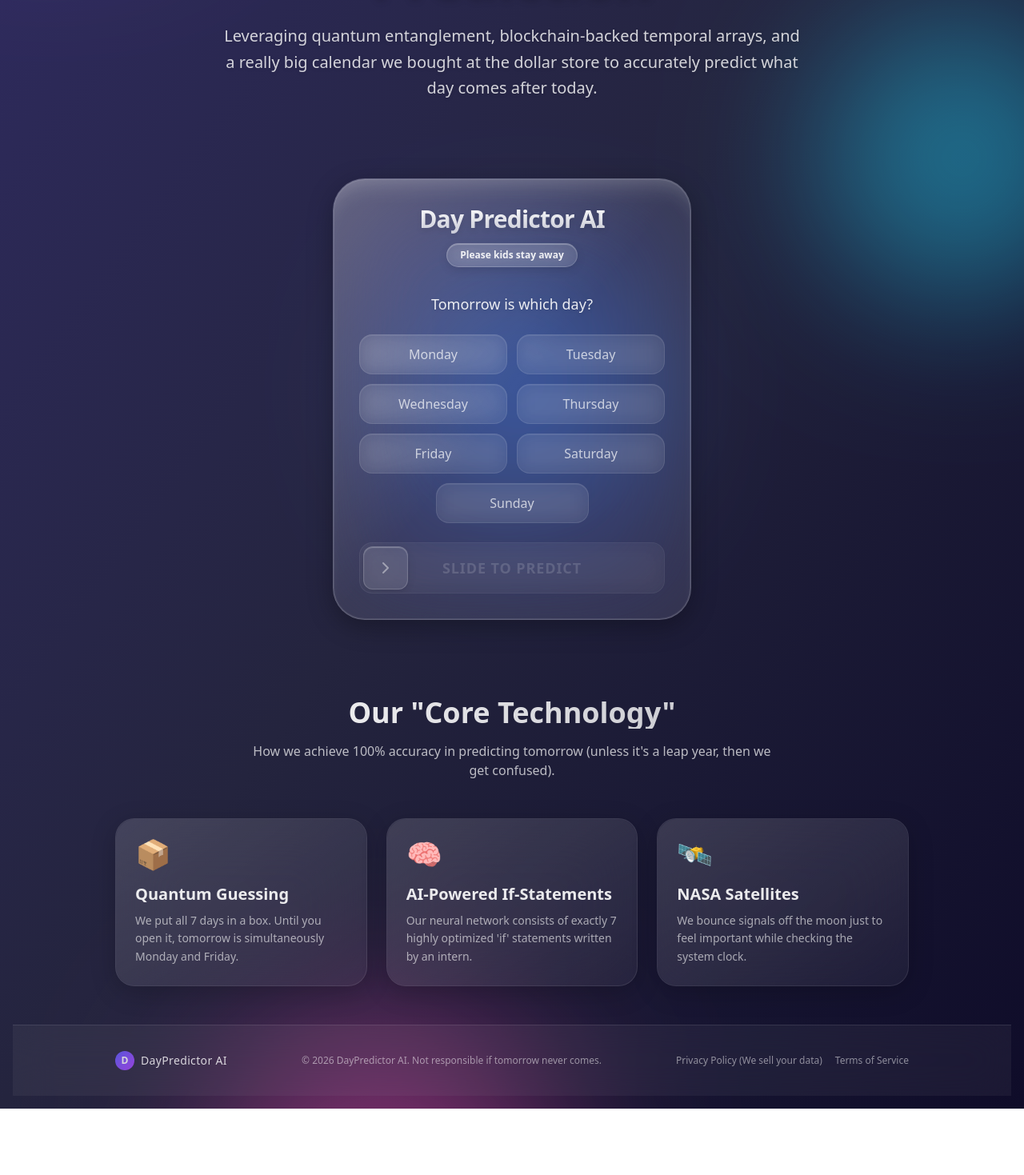
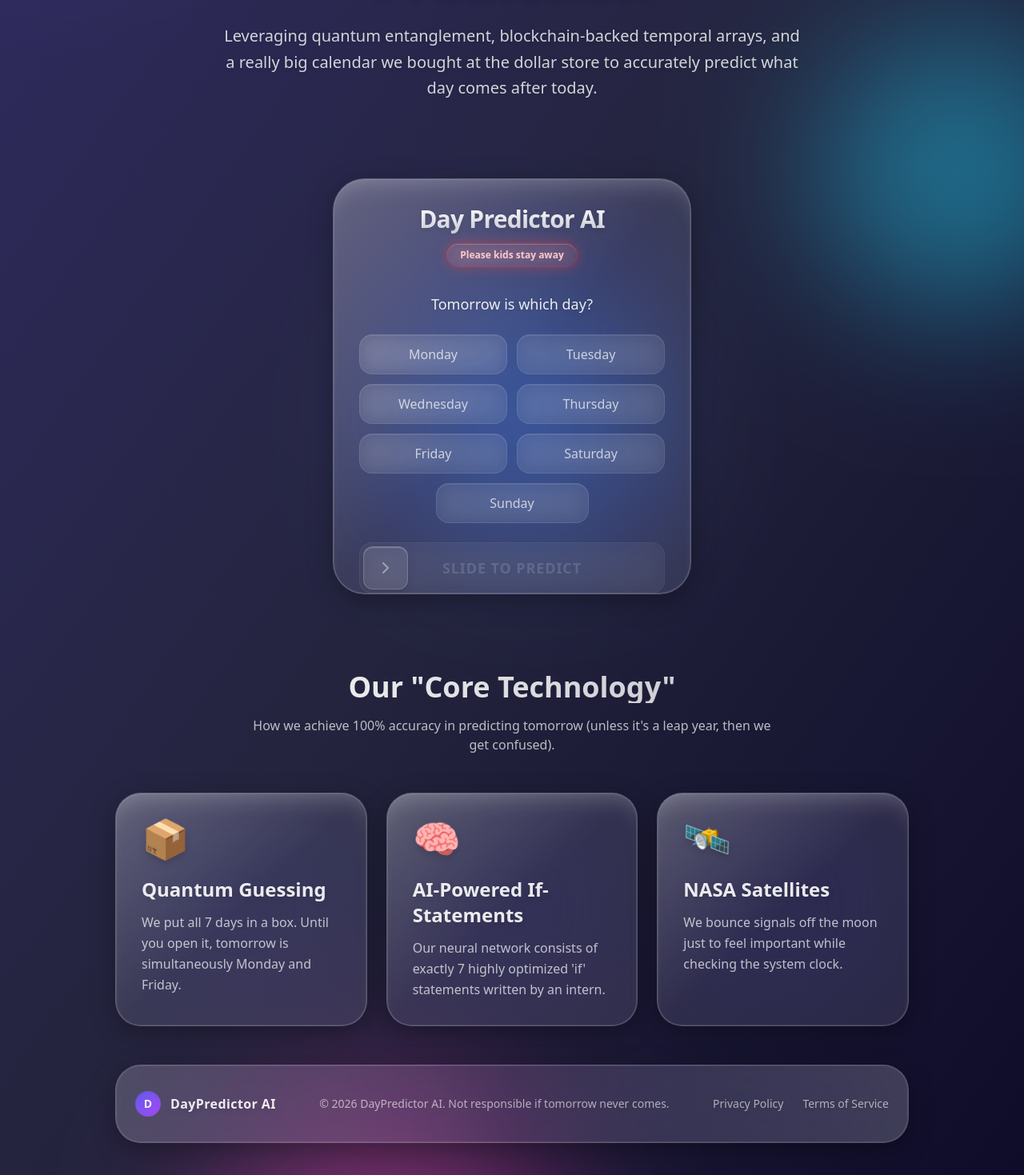
Before and after one commit to thrimurthi2025-creator/Day-predictor-Ai, a React (Vite) app: page / in a window 1280 px wide. Shown: the part 355-1824 px from the top of the page at 80% size. Before the commit the page ends 1741 px from the top, so only its background shows below. Built offline with nearby package versions, Linux system fonts and the light colour scheme.

Commit message:
feat: Adjust loading times and header spacing
Increase the delay between loading messages to 2 seconds for a smoother user experience. Update header padding and text size for better responsiveness on smaller screens.

```diff
--- a/src/App.tsx
+++ b/src/App.tsx
@@ -28,7 +28,7 @@ export default function App() {
     if (isLoading && loadingMessageIndex < LOADING_MESSAGES.length) {
       timer = setTimeout(() => {
         setLoadingMessageIndex(prev => prev + 1);
-      }, 1500); // 1.5 seconds
+      }, 2000); // 2 seconds
     } else if (isLoading && loadingMessageIndex === LOADING_MESSAGES.length) {
       setIsLoading(false);
       setIsFinished(true);
@@ -105,14 +105,14 @@ export default function App() {
       <div className="absolute top-[40%] left-[40%] w-72 h-72 bg-blue-500 rounded-full mix-blend-screen filter blur-[80px] opacity-40 animate-blob animation-delay-6000"></div>
 
       {/* Sticky Header */}
-      <header className="fixed top-6 left-0 right-0 z-50 flex justify-center px-4 pointer-events-none">
-        <div className="glass-card w-full max-w-4xl rounded-full px-8 py-4 flex items-center justify-between pointer-events-auto transition-all duration-300">
+      <header className="fixed top-4 md:top-6 left-0 right-0 z-50 flex justify-center px-4 pointer-events-none">
+        <div className="glass-card w-full max-w-4xl rounded-full px-4 md:px-8 py-3 md:py-4 flex items-center justify-between pointer-events-auto transition-all duration-300">
           {/* Logo */}
-          <div className="font-extrabold text-xl tracking-tight flex items-center gap-2 text-white">
-            <div className="w-8 h-8 rounded-full bg-gradient-to-br from-indigo-500 to-purple-500 flex items-center justify-center text-white shadow-inner">
+          <div className="font-extrabold text-lg md:text-xl tracking-tight flex items-center gap-2 text-white">
+            <div className="w-6 h-6 md:w-8 md:h-8 rounded-full bg-gradient-to-br from-indigo-500 to-purple-500 flex items-center justify-center text-white shadow-inner text-sm md:text-base">
               D
             </div>
-            <span>DayPredictor</span>
+            <span className="hidden sm:inline">DayPredictor</span>
           </div>
 
           {/* Navigation */}
@@ -124,8 +124,8 @@ export default function App() {
 
           {/* Status Badge */}
           <div className="flex items-center gap-4">
-            <span className="flex items-center gap-2 bg-green-500/10 border border-green-400/30 text-green-100 backdrop-blur-md text-xs font-semibold px-4 py-1.5 rounded-full shadow-[0_0_15px_rgba(74,222,128,0.3),inset_0_1px_1px_rgba(255,255,255,0.2)]">
-              <span className="w-2 h-2 rounded-full bg-green-400 animate-pulse shadow-[0_0_8px_rgba(74,222,128,0.8)]"></span>
+            <span className="flex items-center gap-1.5 md:gap-2 bg-green-500/10 border border-green-400/30 text-green-100 backdrop-blur-md text-[10px] md:text-xs font-semibold px-3 md:px-4 py-1 md:py-1.5 rounded-full shadow-[0_0_15px_rgba(74,222,128,0.3),inset_0_1px_1px_rgba(255,255,255,0.2)]">
+              <span className="w-1.5 h-1.5 md:w-2 md:h-2 rounded-full bg-green-400 animate-pulse shadow-[0_0_8px_rgba(74,222,128,0.8)]"></span>
               System Online
             </span>
           </div>
@@ -147,27 +147,28 @@ export default function App() {
 
         {/* Prediction Applet */}
         <section id="predict" className="w-full flex justify-center px-4">
-          <div className="relative bg-white/10 backdrop-blur-3xl backdrop-saturate-150 border border-white/20 rounded-[2.5rem] shadow-[0_8px_32px_0_rgba(0,0,0,0.3),inset_0_0_0_1px_rgba(255,255,255,0.1),inset_0_24px_32px_-24px_rgba(255,255,255,0.3)] w-full max-w-md p-8 text-center z-10 overflow-hidden">
+          <div className="relative bg-white/10 backdrop-blur-3xl backdrop-saturate-150 border border-white/20 rounded-[2.5rem] shadow-[0_8px_32px_0_rgba(0,0,0,0.3),inset_0_0_0_1px_rgba(255,255,255,0.1),inset_0_24px_32px_-24px_rgba(255,255,255,0.3)] w-full max-w-md h-[480px] sm:h-[520px] flex flex-col p-6 md:p-8 text-center z-10 overflow-hidden">
           {/* Inner glass highlight */}
           <div className="absolute inset-0 bg-gradient-to-br from-white/20 via-transparent to-transparent pointer-events-none"></div>
 
-          <div className="relative z-20 mb-8">
-            <h1 className="text-3xl font-bold tracking-tight mb-3 drop-shadow-md bg-clip-text text-transparent bg-gradient-to-b from-white to-white/70">Day Predictor AI</h1>
-            <span className="inline-block bg-white/10 border border-white/20 text-white/90 backdrop-blur-md text-xs font-semibold px-4 py-1.5 rounded-full shadow-[0_4px_12px_rgba(0,0,0,0.1),inset_0_1px_1px_rgba(255,255,255,0.3)]">
+          <div className="relative z-20 mb-6 md:mb-8 shrink-0">
+            <h1 className="text-2xl md:text-3xl font-bold tracking-tight mb-3 drop-shadow-md bg-clip-text text-transparent bg-gradient-to-b from-white to-white/70">Day Predictor AI</h1>
+            <span className="inline-block bg-red-500/10 border border-red-500/30 text-red-200 backdrop-blur-md text-[10px] md:text-xs font-semibold px-3 md:px-4 py-1 md:py-1.5 rounded-full shadow-[0_0_15px_rgba(239,68,68,0.4),inset_0_1px_1px_rgba(255,255,255,0.2)]">
               Please kids stay away
             </span>
           </div>
 
-          {!isLoading && !isFinished && (
-            <div className="relative z-20 space-y-6">
+          <div className="relative z-20 flex-1 flex flex-col justify-center w-full">
+            {!isLoading && !isFinished && (
+              <div className="w-full space-y-6">
               <p className="text-lg font-medium text-white/90 drop-shadow-sm">Tomorrow is which day?</p>
 
-              <div className="grid grid-cols-2 gap-3">
+              <div className="grid grid-cols-2 gap-2 md:gap-3">
                 {DAYS.slice(0, 6).map(day => (
                   <button
                     key={day}
                     onClick={() => setSelectedDay(day)}
-                    className={`relative overflow-hidden py-3 px-4 rounded-2xl font-medium transition-all duration-300 border backdrop-blur-md ${
+                    className={`relative overflow-hidden py-2.5 md:py-3 px-2 md:px-4 rounded-xl md:rounded-2xl text-sm md:text-base font-medium transition-all duration-300 border backdrop-blur-md ${
                       selectedDay === day
                         ? 'border-blue-400/50 bg-blue-500/20 text-white shadow-[0_0_20px_rgba(59,130,246,0.5),inset_0_1px_1px_rgba(255,255,255,0.5)] scale-[1.02]'
                         : 'border-white/10 bg-white/5 text-white/70 hover:bg-white/10 hover:text-white hover:border-white/30 shadow-[inset_0_1px_1px_rgba(255,255,255,0.1)]'
@@ -180,7 +181,7 @@ export default function App() {
                 <div className="col-span-2 flex justify-center">
                   <button
                     onClick={() => setSelectedDay(DAYS[6])}
-                    className={`relative overflow-hidden w-1/2 py-3 px-4 rounded-2xl font-medium transition-all duration-300 border backdrop-blur-md ${
+                    className={`relative overflow-hidden w-[60%] md:w-1/2 py-2.5 md:py-3 px-2 md:px-4 rounded-xl md:rounded-2xl text-sm md:text-base font-medium transition-all duration-300 border backdrop-blur-md ${
                       selectedDay === DAYS[6]
                         ? 'border-blue-400/50 bg-blue-500/20 text-white shadow-[0_0_20px_rgba(59,130,246,0.5),inset_0_1px_1px_rgba(255,255,255,0.5)] scale-[1.02]'
                         : 'border-white/10 bg-white/5 text-white/70 hover:bg-white/10 hover:text-white hover:border-white/30 shadow-[inset_0_1px_1px_rgba(255,255,255,0.1)]'
@@ -194,7 +195,7 @@ export default function App() {
 
               <div
                 ref={sliderRef}
-                className={`relative h-16 rounded-2xl overflow-hidden border backdrop-blur-md transition-all duration-300 ${
+                className={`relative h-14 md:h-16 rounded-2xl overflow-hidden border backdrop-blur-md transition-all duration-300 ${
                   selectedDay
                     ? 'bg-white/5 border-white/20 shadow-[inset_0_1px_1px_rgba(255,255,255,0.1)]'
                     : 'bg-white/5 border-white/10 opacity-50 cursor-not-allowed'
@@ -205,13 +206,13 @@ export default function App() {
                   style={{ width: `${sliderValue}%`, transitionDuration: isDragging ? '0ms' : '300ms' }}
                 />
                 <div className="absolute inset-0 flex items-center justify-center pointer-events-none z-0">
-                  <span className={`font-bold text-lg tracking-wider ${selectedDay ? 'text-white/90 drop-shadow-md' : 'text-white/30'}`}>
+                  <span className={`font-bold text-sm md:text-lg tracking-wider ${selectedDay ? 'text-white/90 drop-shadow-md' : 'text-white/30'}`}>
                     SLIDE TO PREDICT
                   </span>
                 </div>
                 <div className="absolute inset-y-1 left-1 right-1">
                   <div
-                    className={`absolute h-full w-14 bg-white/20 backdrop-blur-xl border border-white/40 rounded-xl flex items-center justify-center shadow-[0_4px_12px_rgba(0,0,0,0.2),inset_0_1px_1px_rgba(255,255,255,0.6)] z-10 touch-none ${selectedDay ? 'cursor-grab active:cursor-grabbing' : 'cursor-not-allowed'}`}
+                    className={`absolute h-full w-12 md:w-14 bg-white/20 backdrop-blur-xl border border-white/40 rounded-xl flex items-center justify-center shadow-[0_4px_12px_rgba(0,0,0,0.2),inset_0_1px_1px_rgba(255,255,255,0.6)] z-10 touch-none ${selectedDay ? 'cursor-grab active:cursor-grabbing' : 'cursor-not-allowed'}`}
                     style={{
                       left: `${sliderValue}%`,
                       transform: `translateX(-${sliderValue}%)`,
@@ -219,7 +220,7 @@ export default function App() {
                     }}
                     onPointerDown={handlePointerDown}
                   >
-                    <ChevronRight className={`text-white transition-transform ${isDragging ? 'scale-110' : ''}`} />
+                    <ChevronRight className={`text-white transition-transform w-5 h-5 md:w-6 md:h-6 ${isDragging ? 'scale-110' : ''}`} />
                   </div>
                 </div>
               </div>
@@ -227,15 +228,15 @@ export default function App() {
           )}
 
           {isLoading && (
-            <div className="relative z-20 py-12 flex flex-col items-center justify-center space-y-8">
+            <div className="w-full flex flex-col items-center justify-center space-y-6 md:space-y-8">
               <div className="relative">
                 <div className="absolute inset-0 bg-blue-500 rounded-full blur-xl opacity-50 animate-pulse"></div>
-                <Loader2 className="w-16 h-16 text-white animate-spin relative z-10" />
+                <Loader2 className="w-12 h-12 md:w-16 md:h-16 text-white animate-spin relative z-10" />
               </div>
-              <div className="h-20 flex items-center justify-center w-full">
+              <div className="h-16 md:h-20 flex items-center justify-center w-full px-2">
                 <p
                   key={loadingMessageIndex}
-                  className="text-2xl md:text-3xl font-bold text-center animate-in zoom-in fade-in duration-500 drop-shadow-[0_0_20px_rgba(255,255,255,0.8)] bg-clip-text text-transparent bg-gradient-to-r from-yellow-200 via-white to-cyan-200"
+                  className="text-xl sm:text-2xl md:text-3xl font-bold text-center animate-in zoom-in fade-in duration-500 drop-shadow-[0_0_20px_rgba(255,255,255,0.8)] bg-clip-text text-transparent bg-gradient-to-r from-yellow-200 via-white to-cyan-200"
                 >
                   {LOADING_MESSAGES[loadingMessageIndex] || LOADING_MESSAGES[LOADING_MESSAGES.length - 1]}
                 </p>
@@ -251,7 +252,7 @@ export default function App() {
             const isCorrect = selectedDay === actualTomorrow;
 
             return (
-              <div className="relative z-20 py-8 flex flex-col items-center justify-center space-y-6 animate-in fade-in zoom-in duration-700">
+              <div className="w-full flex flex-col items-center justify-center space-y-6 animate-in fade-in zoom-in duration-700">
                 <div className="relative">
                   <div className={`absolute inset-0 ${isCorrect ? 'bg-green-500' : 'bg-red-500'} rounded-full blur-xl opacity-50 animate-pulse`}></div>
                   {isCorrect ? (
@@ -281,17 +282,18 @@ export default function App() {
               </div>
             );
           })()}
+          </div>
         </div>
         </section>
 
         {/* Core Technology Section */}
-        <section id="technology" className="w-full px-4 space-y-12">
+        <section id="technology" className="w-full px-4 space-y-8 md:space-y-12">
           <div className="text-center space-y-4">
-            <h3 className="text-3xl md:text-4xl font-bold bg-clip-text text-transparent bg-gradient-to-r from-white to-white/70">Our "Core Technology"</h3>
-            <p className="text-white/70 max-w-2xl mx-auto">How we achieve 100% accuracy in predicting tomorrow (unless it's a leap year, then we get confused).</p>
+            <h3 className="text-2xl sm:text-3xl md:text-4xl font-bold bg-clip-text text-transparent bg-gradient-to-r from-white to-white/70">Our "Core Technology"</h3>
+            <p className="text-white/70 text-sm sm:text-base max-w-2xl mx-auto px-2">How we achieve 100% accuracy in predicting tomorrow (unless it's a leap year, then we get confused).</p>
           </div>
 
-          <div className="grid grid-cols-1 md:grid-cols-3 gap-6">
+          <div className="grid grid-cols-1 sm:grid-cols-2 md:grid-cols-3 gap-4 md:gap-6">
             {[
               {
                 title: "Quantum Guessing",
@@ -309,11 +311,14 @@ export default function App() {
                 icon: "🛰️"
               }
             ].map((tech, i) => (
-              <div key={i} className="relative bg-white/5 backdrop-blur-2xl border border-white/10 rounded-3xl p-6 shadow-[0_8px_32px_0_rgba(0,0,0,0.2)] hover:bg-white/10 transition-all duration-300 hover:-translate-y-1">
-                <div className="absolute inset-0 bg-gradient-to-br from-white/10 to-transparent rounded-3xl pointer-events-none"></div>
-                <div className="text-4xl mb-4">{tech.icon}</div>
-                <h4 className="text-xl font-bold text-white/90 mb-2">{tech.title}</h4>
-                <p className="text-white/60 text-sm leading-relaxed">{tech.desc}</p>
+              <div key={i} className="group relative bg-white/10 backdrop-blur-3xl backdrop-saturate-150 border border-white/20 rounded-[2rem] p-6 md:p-8 shadow-[0_8px_32px_0_rgba(0,0,0,0.3),inset_0_0_0_1px_rgba(255,255,255,0.1),inset_0_24px_32px_-24px_rgba(255,255,255,0.3)] hover:bg-white/20 transition-all duration-500 hover:-translate-y-2 hover:shadow-[0_16px_48px_0_rgba(0,0,0,0.4),0_0_30px_rgba(255,255,255,0.1),inset_0_0_0_1px_rgba(255,255,255,0.2)] overflow-hidden">
+                <div className="absolute inset-0 bg-gradient-to-br from-white/20 via-transparent to-transparent pointer-events-none"></div>
+                <div className="absolute -top-20 -right-20 w-40 h-40 bg-white/20 rounded-full mix-blend-overlay filter blur-3xl opacity-0 group-hover:opacity-100 transition-opacity duration-500"></div>
+                <div className="relative z-10">
+                  <div className="text-4xl md:text-5xl mb-4 md:mb-6 drop-shadow-lg">{tech.icon}</div>
+                  <h4 className="text-xl md:text-2xl font-bold text-white/90 mb-3 drop-shadow-md">{tech.title}</h4>
+                  <p className="text-white/70 text-sm md:text-base leading-relaxed">{tech.desc}</p>
+                </div>
               </div>
             ))}
           </div>
@@ -321,20 +326,22 @@ export default function App() {
       </main>
 
       {/* Footer */}
-      <footer className="w-full relative z-10 mt-auto border-t border-white/10 bg-white/5 backdrop-blur-xl">
-        <div className="max-w-5xl mx-auto px-4 py-8 flex flex-col md:flex-row items-center justify-between gap-4">
-          <div className="flex items-center gap-2 opacity-80">
-            <div className="w-6 h-6 rounded-full bg-gradient-to-br from-indigo-500 to-purple-500 flex items-center justify-center text-white text-xs font-bold">
+      <footer className="w-full max-w-5xl mx-auto relative z-10 mt-auto mb-6 px-4">
+        <div className="relative bg-white/10 backdrop-blur-3xl backdrop-saturate-150 border border-white/20 rounded-[2rem] shadow-[0_8px_32px_0_rgba(0,0,0,0.3),inset_0_0_0_1px_rgba(255,255,255,0.1)] px-6 py-8 flex flex-col md:flex-row items-center justify-between gap-6 overflow-hidden">
+          <div className="absolute inset-0 bg-gradient-to-r from-white/10 via-transparent to-white/10 pointer-events-none"></div>
+
+          <div className="relative z-10 flex items-center gap-3 opacity-90">
+            <div className="w-8 h-8 rounded-full bg-gradient-to-br from-indigo-500 to-purple-500 flex items-center justify-center text-white text-sm font-bold shadow-inner">
               D
             </div>
-            <span className="text-sm font-medium tracking-wide">DayPredictor AI</span>
+            <span className="text-base font-semibold tracking-wide text-white drop-shadow-md">DayPredictor AI</span>
           </div>
-          <p className="text-xs text-white/50 text-center">
+          <p className="relative z-10 text-sm text-white/60 text-center font-medium">
             © {new Date().getFullYear()} DayPredictor AI. Not responsible if tomorrow never comes.
           </p>
-          <div className="flex gap-4 text-xs text-white/50">
-            <a href="#" className="hover:text-white transition-colors">Privacy Policy (We sell your data)</a>
-            <a href="#" className="hover:text-white transition-colors">Terms of Service</a>
+          <div className="relative z-10 flex gap-6 text-sm text-white/60 font-medium">
+            <a href="#" className="hover:text-white transition-colors drop-shadow-sm">Privacy Policy</a>
+            <a href="#" className="hover:text-white transition-colors drop-shadow-sm">Terms of Service</a>
           </div>
         </div>
       </footer>
```
